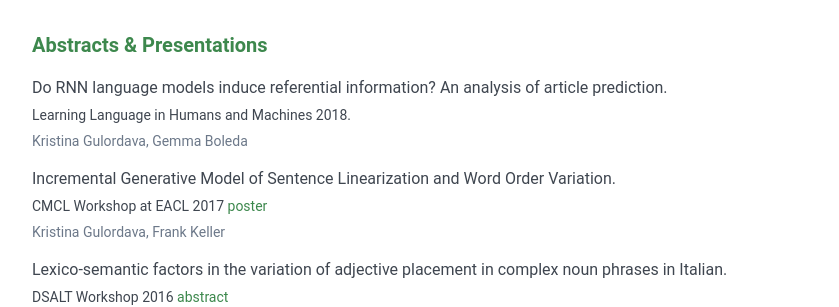
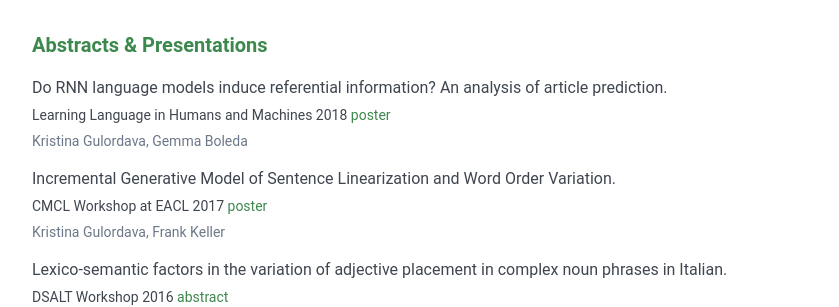
Before and after one commit to xsway/xsway.github.io, a Jekyll site: the page built from index.html, in a window 1280 px wide. Shown: the part 1276-1583 px from the top of the page, without its empty margins (348-1187 px from the left). Built offline with Jekyll 4.4.1, drawn with Linux system fonts in a browser that asks for light colours; a style sheet for code colours, icons or effects is not loaded.

```diff
--- a/_data/data.yml
+++ b/_data/data.yml
@@ -79,7 +79,7 @@ abstracts:
 
     abstracts:
       - title: Do RNN language models induce referential information? An analysis of article prediction.
-        conference: Learning Language in Humans and Machines 2018.
+        conference: Learning Language in Humans and Machines 2018 [poster](https://osf.io/8gybp/)
         authors: Kristina Gulordava, Gemma Boleda
 
       - title: Incremental Generative Model of Sentence Linearization and Word Order Variation.
```
